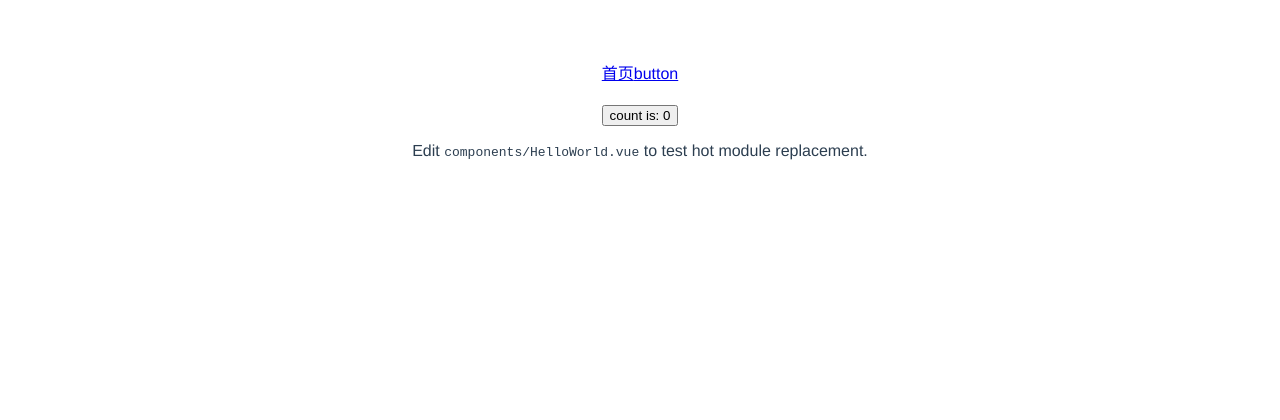
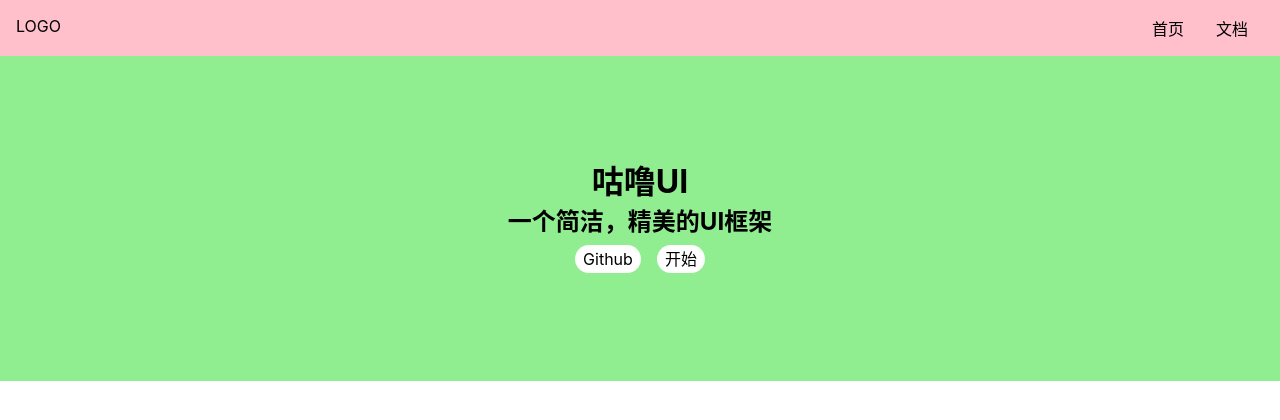
Before and after one commit to polaris-hike/Vue3-Gulu-UI, a Vue app: page /#/ in a window 1280 px wide. Shown: the top 420 px of the page. Built offline with nearby package versions, Linux system fonts and the light colour scheme.

Commit message:
provide inject toggle aside

```diff
--- a/package.json
+++ b/package.json
@@ -10,6 +10,7 @@
     "vue-router": "^4.0.0-beta.12"
   },
   "devDependencies": {
+    "sass": "^1.26.11",
     "vite": "^1.0.0-rc.1",
     "@vue/compiler-sfc": "^3.0.0-rc.1"
   }
--- a/src/App.vue
+++ b/src/App.vue
@@ -1,18 +1,14 @@
 <template>
-  <div>
-    <router-link to="/">首页</router-link>
-    <router-link to="/button">button</router-link>
-  </div>
   <router-view></router-view>
 </template>
 
-<script>
-import HelloWorld from './components/HelloWorld.vue'
-
+<script lang="ts">
+  import {ref,provide} from 'vue'
 export default {
   name: 'App',
-  components: {
-    HelloWorld
+  setup(){
+    const asideVisible = ref(false);
+    provide('asideVisible',asideVisible)
   }
 }
 </script>
--- a/src/components/Button.vue
+++ /dev/null
@@ -1,13 +0,0 @@
-<template>
-    <div><button>button 测试</button></div>
-</template>
-
-<script>
-    export default {
-        name: "Button"
-    }
-</script>
-
-<style scoped>
-
-</style>
--- a/src/components/HelloWorld.vue
+++ /dev/null
@@ -1,19 +0,0 @@
-<template>
-  <h1>{{ msg }}</h1>
-  <button @click="count++">count is: {{ count }}</button>
-  <p>Edit <code>components/HelloWorld.vue</code> to test hot module replacement.</p>
-</template>
-
-<script>
-export default {
-  name: 'HelloWorld',
-  props: {
-    msg: String
-  },
-  data() {
-    return {
-      count: 0
-    }
-  }
-}
-</script>
--- /dev/null
+++ b/src/components/TopNav.vue
@@ -0,0 +1,52 @@
+<template>
+    <header>
+        <div class="logo" @click="toggleAside">LOGO</div>
+        <ul class="menu">
+            <li>
+                <router-link to="/">首页</router-link>
+            </li>
+            <li>
+                <router-link to="/doc">文档</router-link>
+            </li>
+        </ul>
+    </header>
+</template>
+
+<script lang="ts">
+    import {inject,Ref} from 'vue';
+
+    export default {
+        name: "TopNav",
+        setup(){
+            const asideVisible = inject<Ref<boolean>>('asideVisible'); //get 拿到数据
+            const toggleAside = ()=>{
+                asideVisible.value  =!asideVisible.value
+            }
+            return {toggleAside}
+        }
+    }
+</script>
+
+<style lang="scss" scoped>
+    header {
+        background: pink;
+        display: flex;
+        padding: 16px;
+        position: relative;
+        z-index: 10;
+        > .logo {
+            max-width: 6em;
+            margin-right: auto;
+        }
+
+        > .menu {
+            display: flex;
+            white-space: nowrap;
+            flex-wrap: nowrap;
+
+            > li {
+                margin: 0 1em;
+            }
+        }
+    }
+</style>
--- a/src/index.css
+++ /dev/null
@@ -1,8 +0,0 @@
-#app {
-  font-family: Avenir, Helvetica, Arial, sans-serif;
-  -webkit-font-smoothing: antialiased;
-  -moz-osx-font-smoothing: grayscale;
-  text-align: center;
-  color: #2c3e50;
-  margin-top: 60px;
-}
--- /dev/null
+++ b/src/index.scss
@@ -0,0 +1,22 @@
+* {
+  margin: 0;
+  padding: 0;
+  box-sizing: border-box;
+}
+ul,
+ol {
+  list-style: none;
+}
+a {
+  text-decoration: none;
+  color: inherit;
+  &:hover {
+    border-bottom: 1px solid;
+  }
+}
+body {
+  font-size: 16px;
+  // 为什么这样写 font-family
+  // 答案见 https://github.com/zenozeng/fonts.css/
+  font-family: -apple-system, "Noto Sans", "Helvetica Neue", Helvetica, "Nimbus Sans L", Arial, "Liberation Sans", "PingFang SC", "Hiragino Sans GB", "Noto Sans CJK SC", "Source Han Sans SC", "Source Han Sans CN", "Microsoft YaHei", "Wenquanyi Micro Hei", "WenQuanYi Zen Hei", "ST Heiti", SimHei, "WenQuanYi Zen Hei Sharp", sans-serif;
+}
--- /dev/null
+++ b/src/views/Doc.vue
@@ -0,0 +1,61 @@
+
+<template>
+    <div>
+        <TopNav></TopNav>
+        <div class="content">
+            <aside v-show="asideVisible">
+                <h2>组件列表</h2>
+                <ol>
+                    <li>
+                        <router-link to="/doc/switch">Switch 组件</router-link>
+                    </li>
+                    <li>
+                        <router-link to="/doc/button">Button 组件</router-link>
+                    </li>
+                    <li>
+                        <router-link to="/doc/dialog">Dialog 组件</router-link>
+                    </li>
+                    <li>
+                        <router-link to="/doc/tabs">Tabs 组件</router-link>
+                    </li>
+                </ol>
+            </aside>
+            <main>主内容</main>
+        </div>
+    </div>
+</template>
+
+<script>
+    import TopNav from "../components/TopNav.vue";
+    import {inject} from "vue";
+    export default {
+        name: "Doc",
+        components:{
+            TopNav
+        },
+        setup(){
+            const asideVisible = inject('asideVisible'); //get 拿到数据
+            return {asideVisible}
+        }
+    }
+</script>
+
+<style lang="scss" scoped>
+    aside {
+        background: lightblue;
+        width: 150px;
+        padding: 16px;
+        position: fixed;
+        top: 0;
+        left: 0;
+        padding-top: 70px;
+        > h2 {
+            margin-bottom: 4px;
+        }
+        > ol {
+            > li {
+                padding: 4px 0;
+            }
+        }
+    }
+</style>
--- /dev/null
+++ b/src/views/Home.vue
@@ -0,0 +1,47 @@
+<template>
+   <div class="">
+       <TopNav></TopNav>
+       <div class="banner">
+           <h1>咕噜UI</h1>
+           <h2>一个简洁，精美的UI框架</h2>
+            <p class="actions">
+                <a href="">Github</a>
+                <router-link to="/doc">开始</router-link>
+            </p>
+       </div>
+   </div>
+</template>
+
+<script>
+    import TopNav from "../components/TopNav.vue";
+    export default {
+        name: "Home",
+        components:{
+            TopNav
+        }
+    }
+</script>
+
+<style lang="scss" scoped>
+    .banner {
+        padding: 100px 0;
+        display: flex;
+        justify-content: center;
+        align-items: center;
+        flex-direction: column;
+        background: lightgreen;
+        > .actions{
+            padding: 8px 0;
+            a {
+                margin:0 8px;
+                background: #fff;
+                display: inline-block;
+                $h: 28px;
+                height: $h;
+                line-height: $h;
+                border-radius: $h/2;
+                padding: 0 8px;
+            }
+        }
+    }
+</style>
```
Also changed, not shown: src/main.ts (+7 -7 lines), 1 other file (tests, documents, lock files or other folders).
